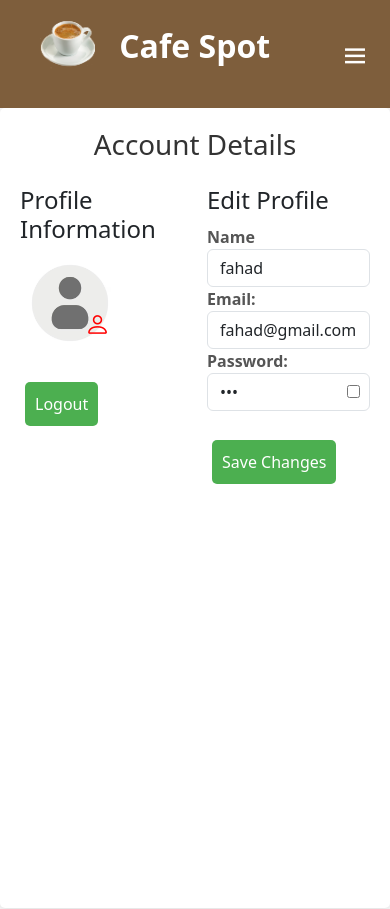
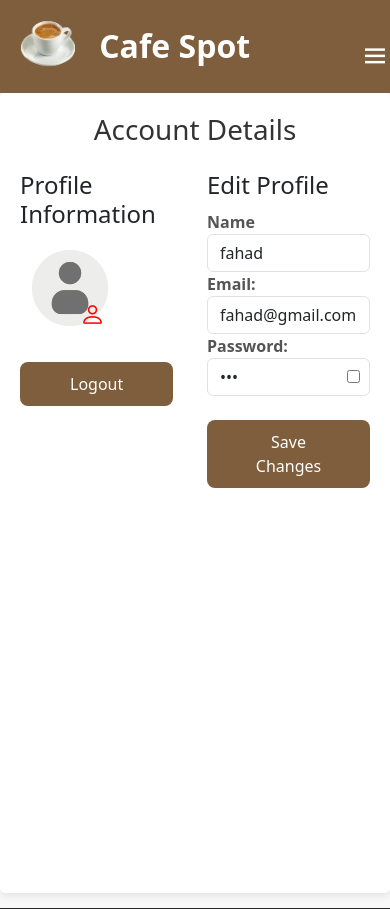
Before and after one commit to vivek906122/my-matrimony-site, a Django app: template app1/templates/account.html in a window 390 px wide. Shown: the top 909 px of the page. Run offline with Django 5.2, Linux system fonts and the light colour scheme; the template is opened without the code that fills it: values that come from a table or form of the project are taken from there, others are empty; data comes from the database, SQL or seed files in the repository; both versions use the stored data as it was after the commit.

Commit message:
all changes ready to applied pythonanywhere

```diff
--- a/app1/static/mystyle.css
+++ b/app1/static/mystyle.css
@@ -101,9 +99,9 @@ nav ul li:hover a{
 }
 /* media query start */
 @media (max-width:1170px){
- nav{
+ /* nav{
      padding: 15px 20px;
- }
+ } */
  label .menu_btn{
      display: block;
  }
@@ -1081,16 +1060,52 @@ font-size:26px ;
 
 }
 
-@media(max-width:450px){
-    .cart-item {
-
+@media(max-width:568px){
+    .cart-item
 
        img{
-       height: 80px;
-       width: 80px;
-    }
-    }
-}
+       /* height: 80px;
+       width: 80px; */
+        display: flex;
+        justify-content: space-around;
+       }
+
+    .cart-item
+            .btn-sn {
+            border-radius: 10px;
+            border: 2px solid #617e6e;
+            padding-top: 5px;
+            width: 50px;
+        }
+
+
+    .price{
+        padding: 0px 40px;
+        display: inline-block;
+    }
+    .cart-item{
+        flex-direction: column;
+    }
+.cart_rem button {
+        background-color: transparent !important;
+
+        cursor: pointer;
+        padding: 0px;
+        margin: 0px;
+        font-size: 18px;
+        border-radius: 5px;
+        margin-left: 0px;
+        display: block;
+    }
+
+    }
+
+
+
+
+
+
+
 
 /* --checkoot page */
 
@@ -1658,58 +1668,10 @@ p {
 }
 
 .box104{
-    /* background-color: #e4edf3; */
     margin: 25px 20px;
     min-height: 500px;
 }
 
-
-
-.input-wrapper{
-    position: relative;
-    width: 100%;
-
-}
-
-.input-wrapper input{
-}
-
-.input-wrapper .toggle-icon{
-    right: 10px;
-    top: 12px;
-    position: absolute;
-
-
-}
-
-
-.profile-wrapper{
-    position: relative;
-
-}
-.profile-wrapper button{
-    position: absolute;
-    left: 0px;
-    bottom: 0px;
-    background-color: transparent;
-    color: red;
-    font-size: 25px;
-    padding: 0px;
-
-
-}
-#trash-button{
-    background-color: transparent;
-    color: red;
-    left:80px;
-    position: absolute;
-    bottom: 5px;
-}
-.brow{
-    left:60px;
-    position: absolute;
-    bottom: 5px;
-}
 
 /* cart_count */
 .cart_link{
--- a/app1/templates/account.html
+++ b/app1/templates/account.html
@@ -22,13 +22,13 @@
             {% if register.regi_img %}
             <img id="profilePic" src="/media/{{register.regi_img}}" alt="Profile Picture">
             <a href="/account?del={{register.id}}">
-            <button id="trash-button" ><i class="bi bi-trash"></i></button>
+            <button id="trash-button"  ><i class="bi bi-trash trash-buttons"></i></button>
 
             </a>
 
             {% else %}
             <img id="profilePic" src="{% static 'default-profile.png' %}" alt="Profile Picture">
-            <button id="browse" ><i class="bi bi-person brow"></i></button>
+            <span id="browse" ><i class="bi bi-person brow"></i></span>
             {% endif %}
             <form action="/account" method="post" enctype="multipart/form-data">
                 {% csrf_token %}
@@ -37,7 +37,7 @@
             </div>
             <br>
 
-        <button onclick="logout()"><a href="\logout" style="text-decoration: none; color : white;">Logout</a></button>
+        <button onclick="logout()" class="log-button"><a href="\logout" style="text-decoration: none; color : white;">Logout</a></button>
 
         </div>
         <!-- <button onclick="editProfile()">Edit Profile</button> -->
@@ -69,7 +69,7 @@
 
 
 
-        <button type="submit">Save Changes</button>
+        <button class="log-buttons" type="submit" >Save Changes</button>
     </form>
     {% endif %}
         </div>
@@ -261,19 +261,18 @@ span {
     text-align: center;
 }
 
-button {
-    background-color: #007bff;
+.log-buttons{
+  background-color: #7E5E3c;
     color: white;
     border: none;
-    border-radius: 5px;
-    padding: 10px 15px;
+    border-radius: 8px;
+    padding: 10px 35px;
     cursor: pointer;
-    margin: 5px;
     transition: background-color 0.3s;
 }
 
-button:hover {
-    background-color: #0056b3;
+.log-buttons:hover {
+    background-color: #7E5E3c;
 }
 
 
@@ -288,17 +287,60 @@ button:hover {
 }
 
 
-button {
-    background-color: #4CAF50;
+.log-button{
+    /* background-color: #4CAF50; */
     color: white;
     border: none;
-    padding: 10px;
+    padding: 10px 50px;
     cursor: pointer;
+    background-color: #7E5E3c;
+    border-radius: 8px;
+}
+#trash-button{
+    border: none;
+}
+#trash-button{
+    background-color: transparent;
+    color: red;
+    left:80px;
+    position: absolute;
+    bottom: 5px;
+}
+#browse{
+    position: absolute;
+    left: 0px;
+    bottom: 0px;
+    background-color: transparent;
+    color: red;
+    font-size: 25px;
+    padding: 0px;
+
+
+}
+.profile-wrapper{
+    position: relative;
+
 }
 
-button:hover {
-    background-color: #45a049;
+.brow{
+    left:60px;
+    position: absolute;
+    bottom: 5px;
 }
+.input-wrapper{
+    position: relative;
+    width: 100%;
+
+}
+
+.input-wrapper .toggle-icon{
+    right: 10px;
+    top: 12px;
+    position: absolute;
+
+
+}
+
 
 </style>
 {% endblock %}
--- a/app1/templates/booktable.html
+++ b/app1/templates/booktable.html
@@ -254,12 +254,12 @@
             margin-top: 100px;
             text-align: center;
         }
-        #todaymenu {
+        /* #todaymenu {
             text-align: center;
-        }
+        } */
         .todaymenu1{
             text-align: center;
-            width: 300px;
+            /* width: 300px; */
             margin-left: none;
         }
 
--- a/app1/templates/cart.html
+++ b/app1/templates/cart.html
@@ -67,9 +67,8 @@
         <!-- <img src="{% static 'cupppp.png' %}" alt=""> -->
 
     <h3>Payment Details</h3>
-    <!-- <img src="{% static 'cup-coffieee-removebg-preview.png' %}" alt="">   -->
 
-    <!-- <img src="{% static 'payyy-removebg-preview.png' %}" alt="" height="180px " width="300px"> -->
+    <!-- <img src="{% static 'pngwing.com.png' %}" alt="" height="280px " width="400px" class="cart-cofe"> -->
 
         <p>Subtotal : {{tot}}</p>
          <p>Shipping : {{shp}}</p>
--- a/app1/templates/master.html
+++ b/app1/templates/master.html
@@ -69,7 +69,7 @@
     </li> -->
     <li class="toplink">
         <a href="\cart" class="cart_link">
-            <i class="bi bi-cart"></i>
+            <i class="bi bi-cart "></i>
             {% if 'cart_count' in request.session %}
             <span class="cart_count"> {{request.session.cart_count}} </span>
             {% endif %}
```
Also changed, not shown: other parts of app1/static/mystyle.css (+29 -52 lines), app1/templates/checkout.html (+6 -1 lines), app1/static/cup-coffieee-removebg-preview.png (deleted), app1/static/pngwing.com.png (added), db.sqlite3, media/profile_images/-374271589_6e0274083ebd0154816cb26b874d95d2.jpg (added), media/profile_images/71F4ocvIeL._SL1500_-01.jpeg (added), media/profile_images/71F4ocvIeL_4j5yAN0._SL1500_-01.jpeg (added), media/profile_images/71F4ocvIeL_CNOwdNR._SL1500_-01.jpeg (added), media/profile_images/71F4ocvIeL_J7Qus6q._SL1500_-01.jpeg (added), media/profile_images/71F4ocvIeL_Jj4osGP._SL1500_-01.jpeg (added), media/profile_images/71F4ocvIeL_SjvVUIQ._SL1500_-01.jpeg (added).
